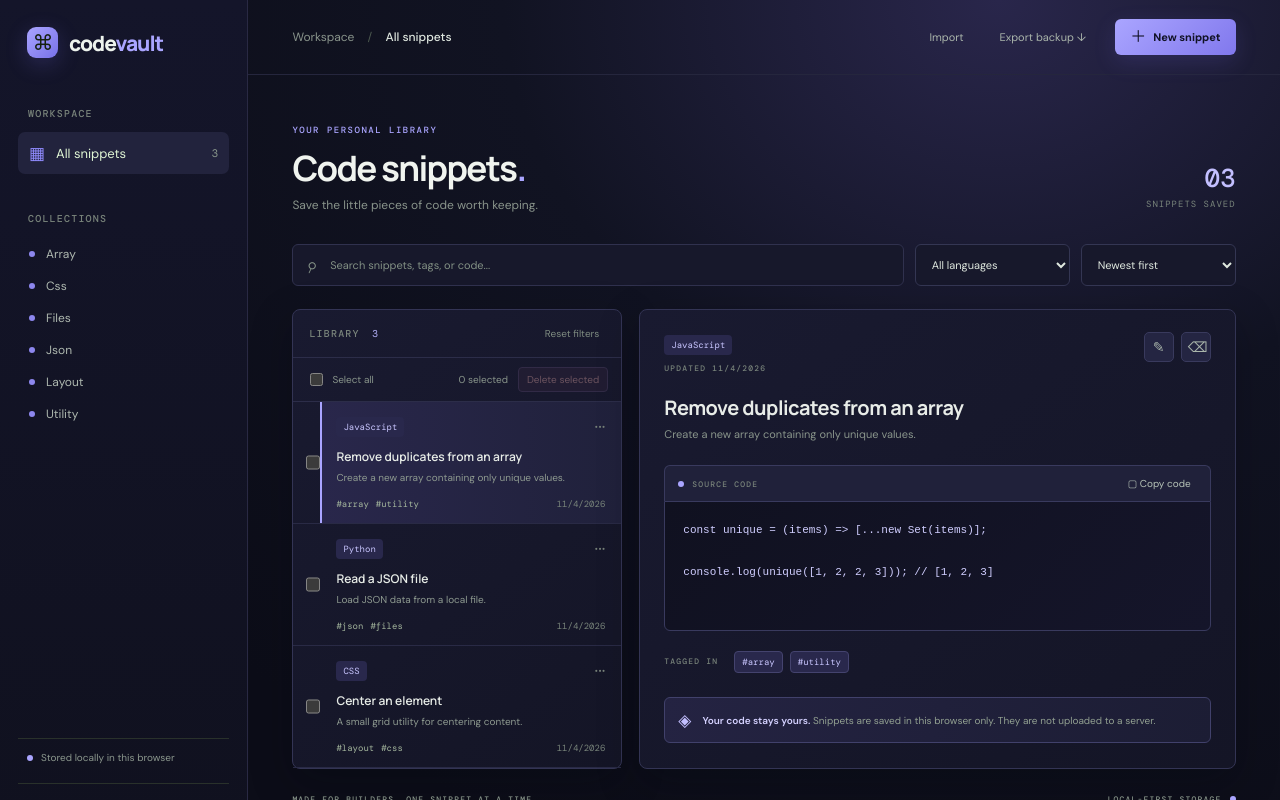
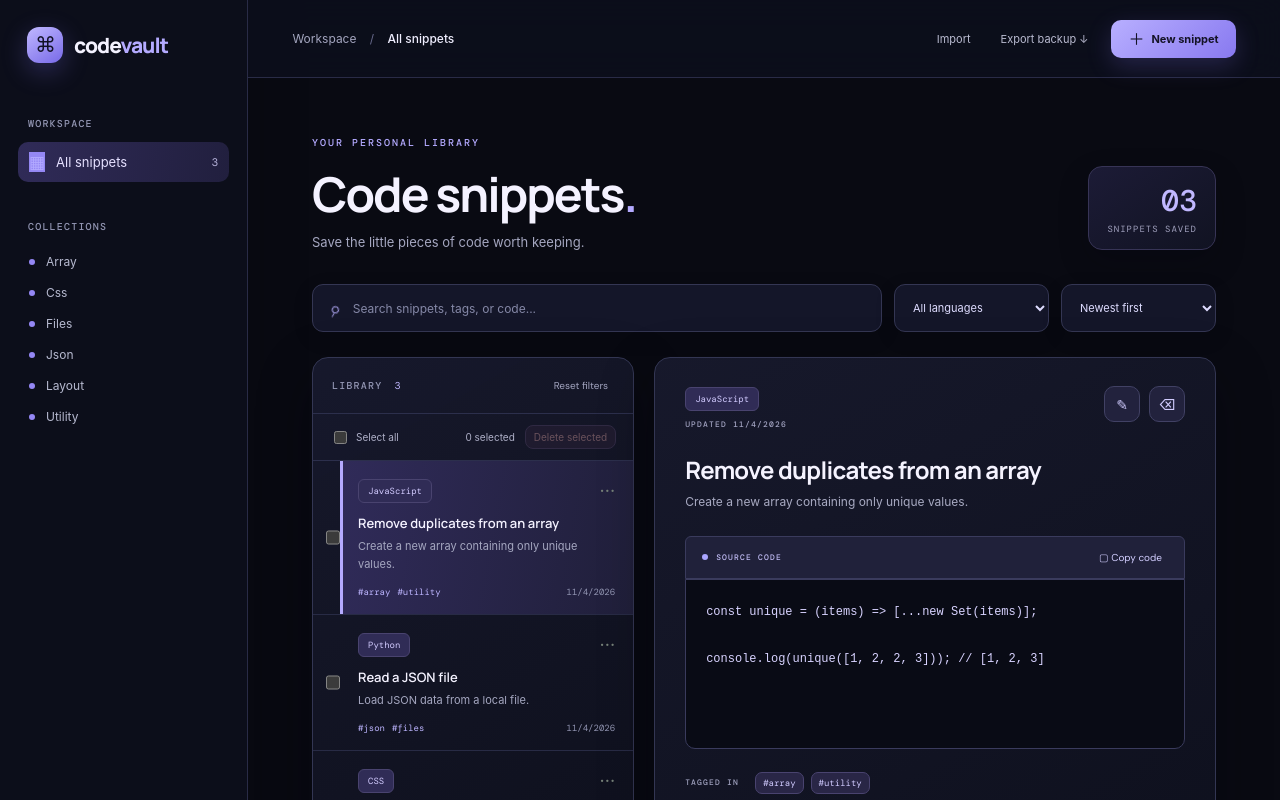
Before and after one commit to imanr236/CodeVault, a React (Vite) app: page / in a window 1280 px wide. Shown: the top 800 px of the page. Built offline with nearby package versions, Linux system fonts and the light colour scheme.

Commit message:
Redesign CodeVault with a fully enforced dark indigo interface

```diff
--- a/src/styles.css
+++ b/src/styles.css
@@ -161,3 +161,124 @@ body,.app-shell{background:radial-gradient(ellipse at 78% 0%,#29264b 0%,#111322
 .icon-button:hover{border-color:#aaa5ff;color:#d6d3ff}
 @media(hover:hover){.snippet-card:hover{transform:translateX(2px)}}
 @media(prefers-reduced-motion:reduce){.snippet-card,.primary-button{transition:none}}
+
+
+/* CodeVault redesign v2: force a true dark interface across the entire app. */
+:root{
+  color-scheme:dark!important;
+  --cv-bg:#090a12;
+  --cv-panel:#111321;
+  --cv-panel-2:#15182a;
+  --cv-line:#292d49;
+  --cv-text:#f3f2ff;
+  --cv-muted:#a3a5bd;
+  --cv-accent:#a69bff;
+  --cv-accent-2:#7669e8;
+  font-family:Inter,Manrope,'DM Sans',sans-serif;
+  background:var(--cv-bg)!important;
+  color:var(--cv-text);
+}
+html,body,#root{min-height:100%;background:#090a12!important;color:var(--cv-text)}
+body{min-width:320px;background:radial-gradient(ellipse at 78% -10%,#28244d 0%,#111321 36%,#090a12 75%)!important}
+.app-shell{min-height:100vh;background:transparent!important;color:var(--cv-text)}
+.sidebar{background:rgba(13,15,28,.96)!important;border-right:1px solid #292b46!important;backdrop-filter:blur(18px);box-shadow:12px 0 50px #05050d22}
+.brand{padding-bottom:54px;color:#f4f2ff}
+.brand-mark{width:36px;height:36px;border-radius:12px;background:linear-gradient(145deg,#c0b8ff,#7769e8)!important;color:#121226!important;box-shadow:0 8px 26px #8679ff45}
+.brand-accent,.title-period{color:#b4aaff!important}
+.workspace-label,.sidebar-heading,.eyebrow,.list-heading,.detail-date,.code-toolbar,.detail-meta>span,.page-footer,.sidebar-foot{color:#9295b2}
+.nav-item,.tag-nav{color:#b7bad0;border-radius:10px;transition:background .2s,color .2s}
+.nav-item.active,.tag-nav.selected{background:linear-gradient(100deg,#302b58,#211f3e)!important;color:#e5e0ff!important}
+.nav-item>span:first-child,.tag-dot{color:#b3aaff;background:#9487f4}
+.nav-count{color:#b9b5dd}
+.local-note{color:#a7a9bf;border-color:#292b46}
+.sidebar-foot{border-color:#292b46}
+.topbar{height:78px;border-color:#292b46;background:#0d0f1dcc;backdrop-filter:blur(16px)}
+.breadcrumbs{color:#a4a6bf}
+.breadcrumbs span{color:#686b8d}
+.breadcrumbs strong{color:#f0efff}
+.top-actions{gap:16px}
+.text-action{color:#b9bbd0;transition:color .18s}
+.text-action:hover{color:#c5bcff}
+.primary-button{border-radius:10px!important;background:linear-gradient(135deg,#b8afff,#8879f0)!important;color:#141326!important;padding:12px 17px!important;font-weight:700;box-shadow:0 8px 24px #8376ef38!important;transition:transform .2s,box-shadow .2s,filter .2s}
+.primary-button:hover{filter:brightness(1.08);transform:translateY(-2px);box-shadow:0 12px 30px #8376ef55!important}
+.content{max-width:1450px;padding:58px clamp(22px,5vw,72px) 32px}
+.page-intro{margin-bottom:34px}
+.eyebrow{color:#b4aaff!important;font-size:10px;letter-spacing:2px}
+h1{font-size:clamp(34px,4vw,48px)!important;letter-spacing:-2px!important;color:#f4f2ff!important;margin:12px 0 8px!important}
+.page-intro p{color:#a5a7c0;font-size:13px}
+.snippet-total{padding:14px 18px;border:1px solid #373456;border-radius:14px;background:linear-gradient(145deg,#1c1b36,#111322);box-shadow:0 12px 30px #05050d35}
+.snippet-total strong{font-size:30px;color:#c1b8ff!important}
+.snippet-total span{color:#a0a0bd}
+.toolbar{gap:12px;margin-bottom:25px}
+.search-box,.toolbar select{height:48px;border:1px solid #343653!important;background:#141629!important;border-radius:11px!important;box-shadow:0 6px 20px #05050d20}
+.search-box{padding:0 16px}
+.search-box>span{color:#aaa2ed}
+.search-box input{color:#f1efff!important;font-size:12px}
+.search-box input::placeholder{color:#8588a7!important}
+.toolbar select{color:#dedcff!important;padding:0 14px}
+.library-layout{grid-template-columns:minmax(280px,.86fr) minmax(0,1.5fr);gap:20px}
+.snippet-list,.detail-panel{background:linear-gradient(150deg,rgba(23,25,44,.97),rgba(14,16,29,.98))!important;border:1px solid #333653!important;border-radius:16px!important;box-shadow:0 18px 55px #03040c55!important;overflow:hidden}
+.list-heading{height:56px;padding:0 19px;border-color:#2c2f4c}
+.list-heading b{color:#c0b8ff}
+.list-heading button{color:#a2a4bf}
+.bulk-toolbar{padding:11px 17px;border-color:#2c2f4c;color:#afb0c8}
+.bulk-toolbar button{border-radius:8px}
+.snippet-row{border-color:#282b45}
+.snippet-card{padding:18px 18px 16px;color:#efeeff;transition:background .18s,transform .18s}
+.snippet-card:hover{background:#22223d!important}
+.snippet-card.chosen{background:linear-gradient(100deg,#302b59,#201f3a)!important;box-shadow:inset 3px 0 #b5aaff!important}
+.language-pill{background:#302c56!important;color:#d2cbff!important;border:1px solid #49436f;border-radius:6px;padding:5px 9px}
+.snippet-card strong{font-size:13px;color:#f4f2ff}
+.snippet-card p{font-size:11px;color:#a5a7c0;line-height:1.65}
+.snippet-card-bottom{color:#9295b2}
+.snippet-card-bottom i{color:#bdb5ff}
+.detail-panel{padding:28px 30px;min-height:490px}
+.detail-panel h2{font-size:24px;color:#f5f3ff;letter-spacing:-.7px;margin-top:24px}
+.detail-description{font-size:12px;color:#a8aac2;line-height:1.65}
+.detail-date{color:#a2a3c1}
+.detail-actions{gap:9px}
+.icon-button{width:36px;height:36px;border-radius:10px;background:#22223d!important;border:1px solid #414164!important;color:#d1ccff!important}
+.icon-button:hover{border-color:#a99fff!important;background:#302d55!important}
+.code-toolbar{padding:13px 16px;background:#20213a!important;border:1px solid #3a3b5d!important;border-bottom:0}
+.code-toolbar span{color:#c0bbf4}
+.code-toolbar button{color:#d2ceff}
+.code-block{min-height:170px;padding:20px;background:#090b15!important;border:1px solid #3a3b5d!important;color:#d8d3ff!important;font-size:12px;line-height:1.9;border-radius:0 0 10px 10px}
+.detail-meta{margin-top:23px}
+.detail-meta>span{color:#a0a2bf}
+.detail-meta button{background:#292646!important;border:1px solid #49436f!important;color:#d1cbff!important;border-radius:7px}
+.privacy-callout{margin-top:27px;padding:14px 16px;border:1px solid #49416f!important;border-radius:11px;background:linear-gradient(110deg,#29264c,#1b1d35)!important;color:#c8c0ff!important}
+.privacy-callout p{color:#b2b1cc;font-size:11px;line-height:1.6}
+.privacy-callout strong{color:#e0dcff!important}
+.empty-state,.empty-detail{color:#a4a5bf}
+.empty-state strong,.empty-detail strong{color:#f0efff}
+.empty-state>span,.empty-detail>span{color:#b4aaff}
+.empty-state button{color:#c2baff}
+.page-footer{color:#999bb5}
+.page-footer i,.status-dot{background:#b3aaff}
+.modal-backdrop{background:#050610df!important;backdrop-filter:blur(10px)}
+.editor-modal{background:#15172a!important;border:1px solid #45436a!important;border-radius:18px!important;box-shadow:0 30px 100px #000b!important;color:#f1efff}
+.modal-heading h2{color:#f2f0ff}
+.editor-modal label{color:#c2c2dc}
+.editor-modal input,.editor-modal select,.editor-modal textarea{background:#0d1020!important;border:1px solid #3a3c5c!important;color:#f1efff!important;border-radius:9px!important}
+.editor-modal input::placeholder,.editor-modal textarea::placeholder{color:#8184a3}
+.editor-modal input:focus,.editor-modal select:focus,.editor-modal textarea:focus{border-color:#b4aaff!important;box-shadow:0 0 0 3px #a69bff22}
+.modal-footer{border-color:#353653}
+.modal-footer>span{color:#a3a4bd}
+.secondary-button{background:#272744!important;border:1px solid #49466f!important;color:#dedaff!important;border-radius:9px}
+:focus-visible{outline:2px solid #c5bcff!important;outline-offset:3px}
+@media(max-width:900px){.content{padding:42px 24px 26px}.library-layout{grid-template-columns:minmax(240px,.85fr) minmax(0,1.2fr)}}
+@media(max-width:680px){
+  .sidebar{background:#0d0f1d!important}
+  .topbar{padding:0 13px;background:#0d0f1dcc!important}
+  .content{padding:30px 13px 22px}
+  .page-intro{align-items:flex-start;gap:12px}
+  .snippet-total{padding:10px 12px}
+  .toolbar{flex-wrap:wrap}
+  .search-box{flex-basis:100%}
+  .toolbar select{flex:1;width:auto;min-width:0}
+  .library-layout{grid-template-columns:minmax(0,1fr)}
+  .detail-panel{padding:21px 17px;min-height:360px}
+  .snippet-list{max-height:340px;overflow:auto}
+  .top-actions{gap:5px}
+  .primary-button{padding:10px 11px!important}
+}
```
